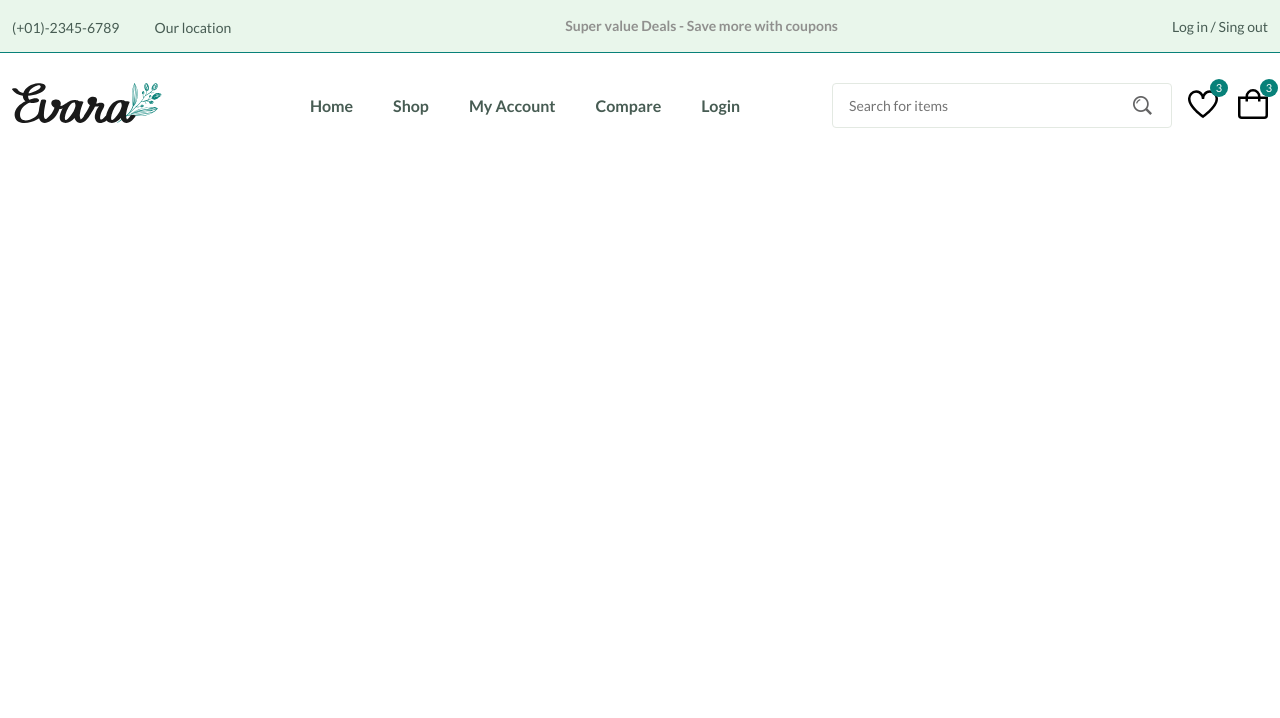
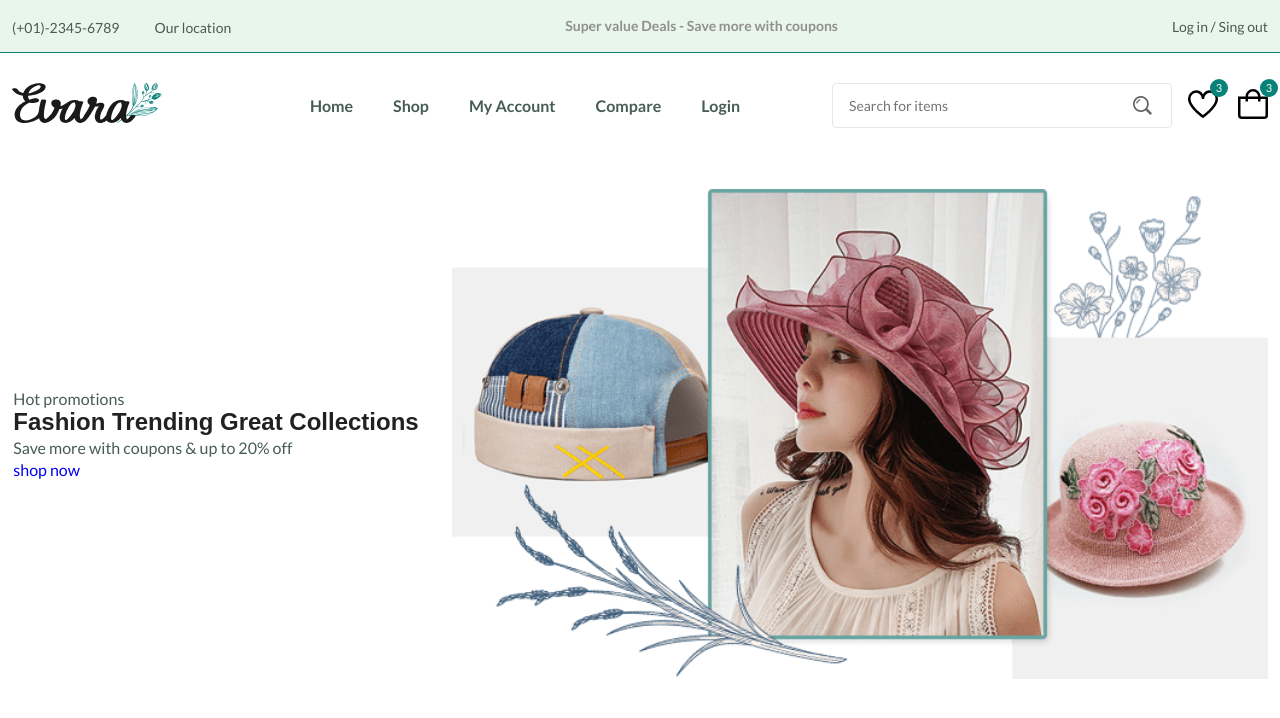
Before and after one commit to andresalvarezb/ecommerceWebsite, a plain HTML site: page index.html in a window 1280 px wide. Drawn offline with Linux system fonts and the light colour scheme.

Commit message:
feat: :construction: Building home section
Create the structure but missing styles

```diff
--- a/assets/css/styles.css
+++ b/assets/css/styles.css
@@ -126,6 +126,7 @@ input {
   border-radius: 0.25rem;
   font-size: var(--small-font-size);
 }
+
 /*=============== HEADER & NAV ===============*/
 .header__top {
   background-color: var(--first-color-alt);
@@ -154,7 +155,7 @@ input {
   font-weight: var(--weight-600);
 }
 
-.header__top-action{
+.header__top-action {
   color: var(--text-color);
 }
 
@@ -187,7 +188,7 @@ input {
   margin: auto;
 }
 
-.nav__link{
+.nav__link {
   color: var(--text-color);
   font-weight: var(--weight-700);
   transition: all 0.2s var(--transition);
@@ -209,19 +210,19 @@ input {
   cursor: pointer;
 }
 
-.header__user-actions{
+.header__user-actions {
   gap: 1.25rem;
 }
 
-.header__action-btn{
-  position:relative;
+.header__action-btn {
+  position: relative;
 }
 
-.header__action-btn img{
+.header__action-btn img {
   width: 30px;
 }
 
-.header__action-btn .count{
+.header__action-btn .count {
   position: absolute;
   top: -0.625rem;
   right: -0.625rem;
@@ -235,24 +236,35 @@ input {
   font-size: var(--tiny-font-size);
 }
 
-
-
-
-
-
-
-
-
-
-
 /* Active link */
 .active-link,
-.nav__link:hover{
+.nav__link:hover {
   color: var(--first-color);
 }
 
 /*=============== HOME ===============*/
+.home {
+  padding-block-start: 2rem;
+}
 
+.home__container {
+  display: grid;
+  grid-template-columns: 1fr 2fr;
+  gap:2rem;
+  align-items: center;
+  justify-items: center;
+}
+
+.home__content {
+  grid-column: 1 / 2;
+  justify-content: flex-start;
+}
+
+.home__img{
+  width: 100%;
+  grid-column: 2 / 3;
+  justify-content: flex-end;
+}
 /*=============== BUTTONS ===============*/
 
 /*=============== CATEGORIES ===============*/
--- a/index.html
+++ b/index.html
@@ -64,7 +64,17 @@
 	<!--=============== MAIN ===============-->
 	<main class="main">
 		<!--=============== HOME ===============-->
-		<section class="home"></section>
+		<section class="home section--lg">
+			<div class="home__container container grid">
+				<div class="home__content">
+					<span class="home__subtitle">Hot promotions</span>
+					<h1 class="home__title">Fashion Trending <span>Great Collections</span></h1>
+					<p class="home__description">Save more with coupons & up to 20% off</p>
+					<a href="shop.html" class="btn">shop now</a>
+				</div>
+				<img src="assets/img/home-img.png" alt="home img" class="home__img">
+			</div>
+		</section>
 
 		<!--=============== CATEGORIES ===============-->
 		<section class="categories"></section>
```
